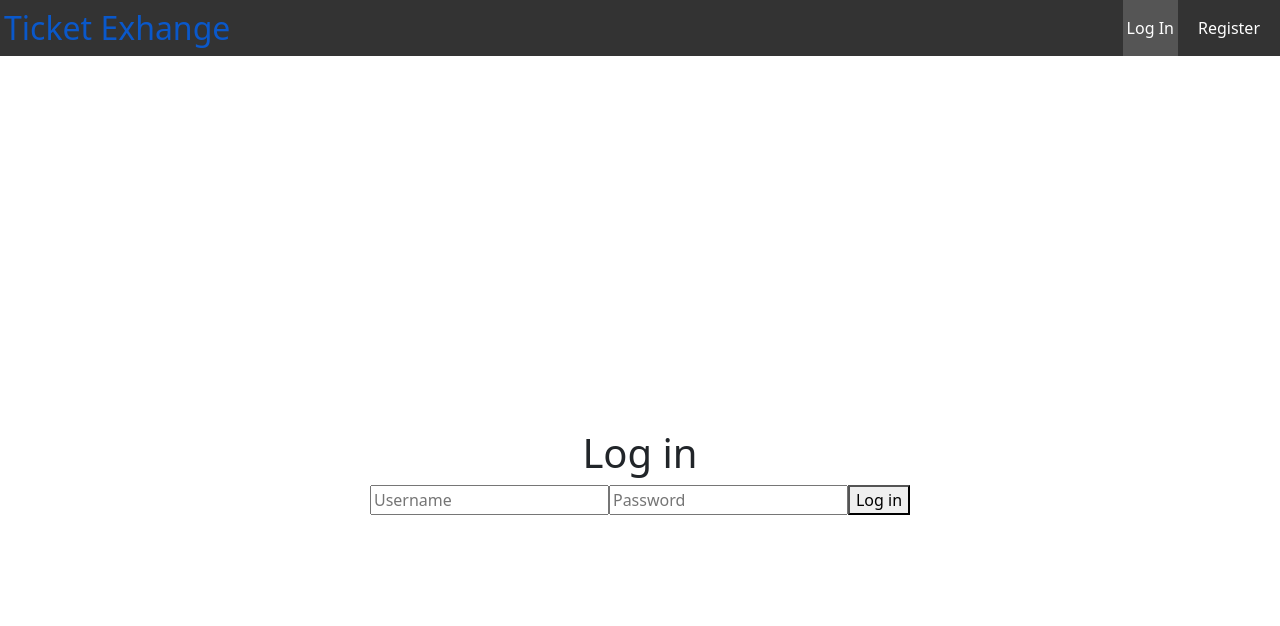
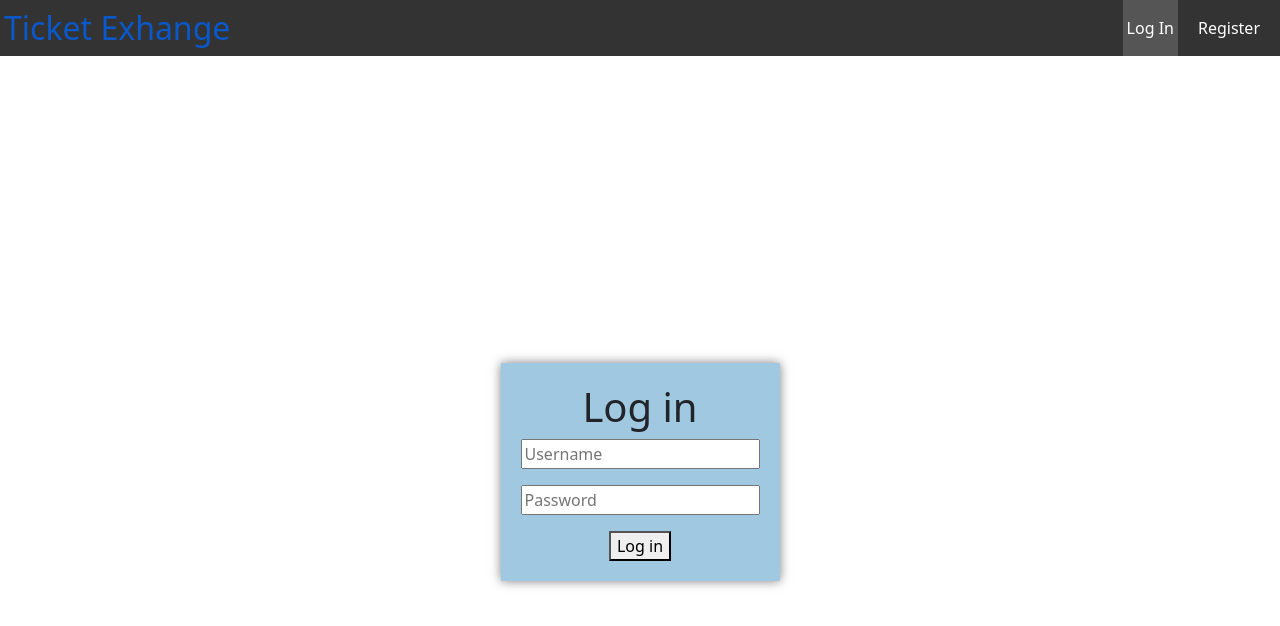
Before and after one commit to Ambi6125/Ticket-api-S3-frontend, a React (Vite) app: page /login in a window 1280 px wide. Shown: the top 626 px of the page. Built offline with nearby package versions, Linux system fonts and the light colour scheme.

Commit message:
applied basic styling

```diff
--- a/src/designers/styles.css
+++ b/src/designers/styles.css
@@ -9,6 +9,12 @@ body {
 .container {
   margin: 1rem;
   text-align: center;
+}
+
+.form-container {
+  display: flex;
+  flex-direction: column;
+  align-items: center;
 }
 
 .nav {
@@ -40,7 +46,7 @@ body {
   height: 100%;
   display: flex;
   align-items: center;
-    padding: .25rem;
+  padding: 0.25rem;
 }
 
 .nav li.active {
@@ -50,3 +56,19 @@ body {
 .nav li:hover {
   background-color: #777;
 }
+
+.box-with-shadow {
+  display: flex;
+  flex-direction: column;
+  align-items: center;
+  box-shadow: 0px 0px 10px rgba(0, 0, 0, 0.5);
+  padding: 20px;
+  background-color: rgb(161, 200, 225);
+}
+
+.input-container {
+  display: flex;
+  flex-direction: column;
+  align-items: center;
+  margin-bottom: 1rem;
+}
--- a/src/pages/account.tsx
+++ b/src/pages/account.tsx
@@ -18,8 +18,6 @@ export default function LoginPage(): JSX.Element {
     return AccountAPI.GetAccountByUsername(username);
   };
 
-  const [tbUsername, setUsername] = useState("");
-  const [tbPassword, setPassword] = useState("");
   const navigate = useNavigate();
   const validationSchema = Yup.object({
     tbUsername: Yup.string()
@@ -35,7 +33,7 @@ export default function LoginPage(): JSX.Element {
   return (
     <>
       <div className="d-flex align-items-center justify-content-center vh-100">
-        <div className="text-center">
+        <div className="text-center box-with-shadow">
           <h1>Log in</h1>
           <Formik
             initialValues={{ tbUsername: "", tbPassword: "" }}
@@ -46,14 +44,19 @@ export default function LoginPage(): JSX.Element {
           >
             {({ errors, touched }) => (
               <Form>
+                <div className="form-container">
+                  <div className="input-container">
                     <Field
                       name="tbUsername"
                       placeholder="Username"
                       autoComplete="current-username"
                     />
+
                     {errors.tbUsername && touched.tbUsername ? (
                       <div>{errors.tbUsername}</div>
                     ) : null}
+                  </div>
+                  <div className="input-container">
                     <Field
                       name="tbPassword"
                       type="password"
@@ -63,7 +66,9 @@ export default function LoginPage(): JSX.Element {
                     {errors.tbPassword && touched.tbPassword ? (
                       <div>{errors.tbPassword}</div>
                     ) : null}
+                  </div>
                   <button type="submit">Log in</button>
+                </div>
               </Form>
             )}
           </Formik>
@@ -77,8 +82,12 @@ export function RegisterPage(): JSX.Element {
   const [tbUsername, setUsername] = useState("");
   const [tbPassword, setPassword] = useState("");
   const [tbEmail, setEmail] = useState("");
-  const handleRegisterClick = (): Promise<CreateAccountResponse> => {
-    return AccountAPI.PostAccount(tbUsername, tbPassword, tbEmail);
+  const handleRegisterClick = (
+    username: string,
+    password: string,
+    email: string
+  ): Promise<CreateAccountResponse> => {
+    return AccountAPI.PostAccount(username, password, email);
   };
 
   const validationSchema = Yup.object({
@@ -95,14 +104,26 @@ export function RegisterPage(): JSX.Element {
 
   return (
     <>
+      <div className="d-flex align-items-center justify-content-center vh-100">
+        <div className="text-center box-with-shadow">
           <h1>Register</h1>
           <Formik
             initialValues={{ tbUsername: "", tbPassword: "", tbEmail: "" }}
             validationSchema={validationSchema}
-        onSubmit={handleRegisterClick}
+            onSubmit={(values, { setSubmitting }) => {
+              handleRegisterClick(
+                values.tbUsername,
+                values.tbPassword,
+                values.tbEmail
+              ).then(() => {
+                setSubmitting(false);
+              });
+            }}
           >
             {({ errors, touched }) => (
               <Form>
+                <div className="form-container">
+                  <div className="input-container">
                     <Field
                       name="tbUsername"
                       placeholder="Username"
@@ -111,6 +132,8 @@ export function RegisterPage(): JSX.Element {
                     {errors.tbUsername && touched.tbUsername ? (
                       <div>{errors.tbUsername}</div>
                     ) : null}
+                  </div>
+                  <div className="input-container">
                     <Field
                       name="tbPassword"
                       type="password"
@@ -120,6 +143,8 @@ export function RegisterPage(): JSX.Element {
                     {errors.tbPassword && touched.tbPassword ? (
                       <div>{errors.tbPassword}</div>
                     ) : null}
+                  </div>
+                  <div className="input-container">
                     <Field
                       name="tbEmail"
                       type="email"
@@ -129,12 +154,19 @@ export function RegisterPage(): JSX.Element {
                     {errors.tbEmail && touched.tbEmail ? (
                       <div>{errors.tbEmail}</div>
                     ) : null}
-            <button type="submit" disabled={Object.keys(errors).length !== 0}>
+                  </div>
+                  <button
+                    type="submit"
+                    disabled={Object.keys(errors).length !== 0}
+                  >
                     Register
                   </button>
+                </div>
               </Form>
             )}
           </Formik>
+        </div>
+      </div>
     </>
   );
 }
```
Lines whose indentation alone changed are shown as unchanged.
